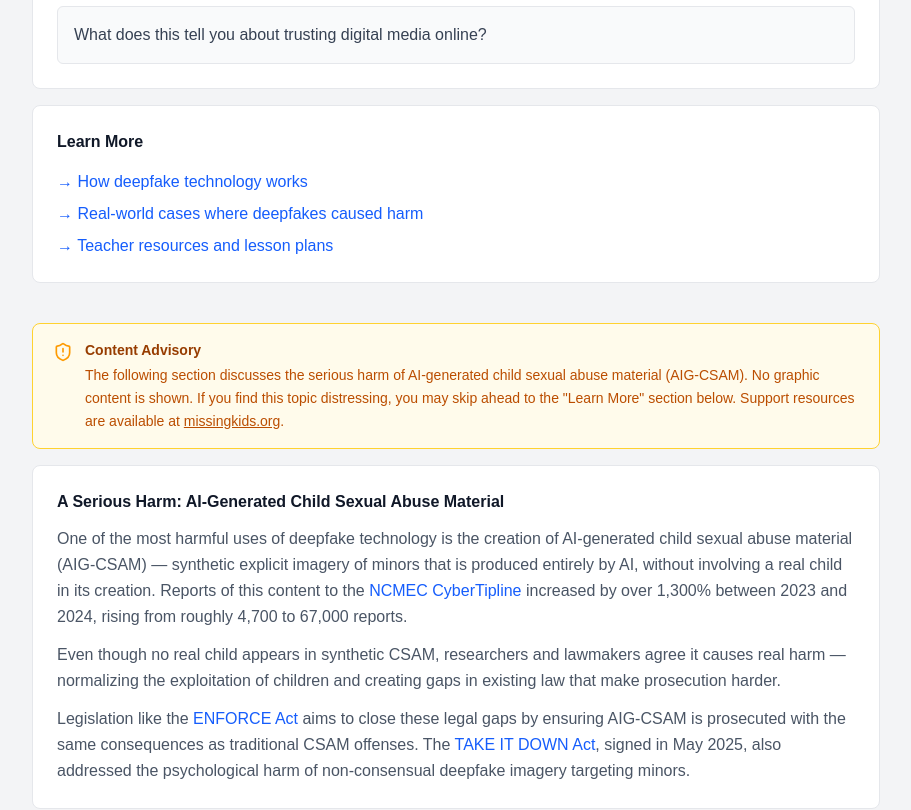
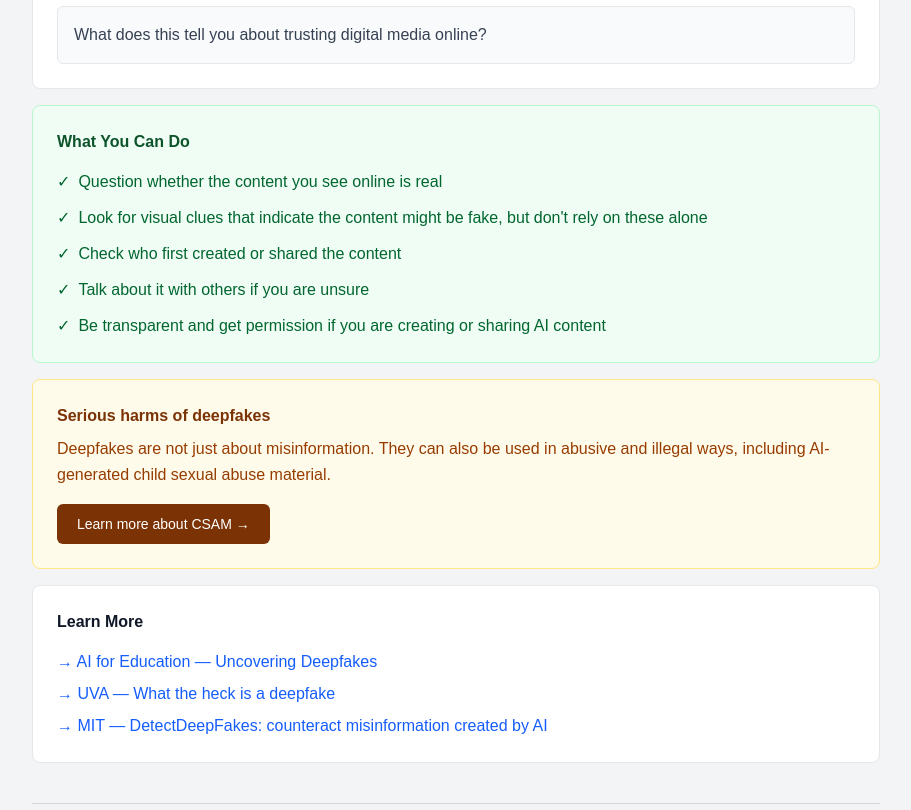
Before and after one commit to catebarry/ai-literacy-site, a Next.js app: page /modules/deepfakes in a window 1280 px wide. Shown: the part 1700-2510 px from the top of the page, without its empty margins (184-1095 px from the left). Built offline with nearby package versions, Linux system fonts and the light colour scheme.

Commit message:
updated deepfakes page to include deeper csam page

```diff
--- /dev/null
+++ b/app/modules/deepfakes/csam/page.tsx
@@ -0,0 +1,149 @@
+import Link from "next/link";
+import { ArrowLeft, ShieldAlertIcon } from "lucide-react";
+
+export default function DeepfakesCSAMPage() {
+  return (
+    <main className="min-h-screen bg-gray-100">
+      <div className="max-w-4xl mx-auto px-6 py-10">
+        {/* Back */}
+        <Link
+          href="/modules/deepfakes"
+          className="inline-flex items-center gap-1.5 text-base text-gray-500 hover:text-gray-800 mb-6 transition-colors"
+          aria-label="Back to Deepfakes Module"
+        >
+          <ArrowLeft size={20} /> Back to Deepfakes
+        </Link>
+
+        {/* Header */}
+        <h1 className="text-2xl font-bold text-gray-900 mb-4">
+          A Serious Harm: AI-Generated Child Sexual Abuse Material
+        </h1>
+
+        {/* Content Advisory */}
+        <div className="flex items-start gap-3 bg-amber-50 border border-amber-300 rounded-lg px-5 py-4 mb-4">
+          <ShieldAlertIcon size={22} className="text-amber-500 mt-0.5 shrink-0" />
+          <div>
+            <p className="text-sm font-semibold text-amber-800 mb-1">Content Advisory</p>
+            <p className="text-sm text-amber-700 leading-relaxed">
+              The following section discusses the serious harm of AI-generated child
+              sexual abuse material (AIG-CSAM). No graphic content is shown. If you find
+              this topic distressing, you may skip ahead to the &quot;Learn More&quot; section
+              below. Support resources are available at{" "}
+              <a
+                href="https://www.missingkids.org"
+                target="_blank"
+                rel="noopener noreferrer"
+                aria-label="Visit the National Center for Missing and Exploited Children website"
+                className="underline hover:text-amber-900"
+              >
+                missingkids.org
+              </a>
+              .
+            </p>
+          </div>
+        </div>
+
+        {/* AIG-CSAM Card */}
+        <div className="bg-white border border-gray-200 rounded-lg p-6 mb-4">
+          <p className="text-base text-gray-600 leading-relaxed mb-3">
+            One of the most harmful uses of deepfake technology is the creation of
+            AI-generated child sexual abuse material (AIG-CSAM) — synthetic explicit
+            imagery of minors that is produced entirely by AI, without involving a
+            real child in its creation. Reports of this content to the{" "}
+            <a
+              href="https://www.missingkids.org/gethelpnow/cybertipline/cybertiplinedata"
+              target="_blank"
+              rel="noopener noreferrer"
+              aria-label="View NCMEC CyberTipline data"
+              className="text-blue-600 hover:underline"
+            >
+              NCMEC CyberTipline
+            </a>{" "}
+            increased by over 1,300% between 2023 and 2024, rising from roughly 4,700
+            to 67,000 reports.
+          </p>
+          <p className="text-base text-gray-600 leading-relaxed mb-3">
+            Even though no real child appears in synthetic CSAM, researchers and
+            lawmakers agree it causes real harm — normalizing the exploitation of
+            children and creating gaps in existing law that make prosecution harder.
+          </p>
+          <p className="text-base text-gray-600 leading-relaxed">
+            Legislation like the{" "}
+            <a
+              href="https://www.congress.gov/bill/119th-congress/house-bill/4831/text"
+              target="_blank"
+              rel="noopener noreferrer"
+              aria-label="Read the ENFORCE Act bill text on congress.gov"
+              className="text-blue-600 hover:underline"
+            >
+              ENFORCE Act
+            </a>{" "}
+            aims to close these legal gaps by ensuring AIG-CSAM is prosecuted with
+            the same consequences as traditional CSAM offenses. The{" "}
+            <a
+              href="https://www.whitehouse.gov/briefings-statements/2025/05/first-lady-melania-trump-joins-president-trump-for-signing-of-the-take-it-down-act/"
+              target="_blank"
+              rel="noopener noreferrer"
+              aria-label="Read about the TAKE IT DOWN Act signing"
+              className="text-blue-600 hover:underline"
+            >
+              TAKE IT DOWN Act
+            </a>
+            , signed in May 2025, also addressed the psychological harm of
+            non-consensual deepfake imagery targeting minors.
+          </p>
+        </div>
+
+        {/* Learn More */}
+        <div className="bg-white border border-gray-200 rounded-lg p-6 mb-10">
+          <p className="text-base font-semibold text-gray-900 mb-4">Learn More</p>
+          <div className="space-y-2">
+            {[
+              {
+                label: "Real-world cases where deepfakes caused harm",
+                href: "https://pulitzercenter.org/resource/how-we-investigated-epidemic-ai-generated-child-sexual-abuse-material-internet",
+                ariaLabel: "Read the Pulitzer Center investigation into AIG-CSAM",
+              },
+              {
+                label: "How the ENFORCE Act addresses AIG-CSAM",
+                href: "https://www.thorn.org/blog/the-enforce-act-addressing-ai-generated-csam-offenses/",
+                ariaLabel: "Read Thorn's explainer on the ENFORCE Act",
+              },
+              {
+                label: "NCMEC CyberTipline reporting data",
+                href: "https://www.missingkids.org/gethelpnow/cybertipline/cybertiplinedata",
+                ariaLabel: "View NCMEC CyberTipline statistics",
+              },
+              {
+                label: "FTC inquiry into AI chatbots and child safety",
+                href: "https://www.ftc.gov/news-events/news/press-releases/2025/09/ftc-launches-inquiry-ai-chatbots-acting-companions",
+                ariaLabel: "Read the FTC press release on AI chatbot safety inquiry",
+              },
+            ].map((item) => (
+              <a
+                key={item.label}
+                href={item.href}
+                target="_blank"
+                rel="noopener noreferrer"
+                aria-label={item.ariaLabel}
+                className="flex items-center gap-1.5 text-base text-blue-600 hover:underline"
+              >
+                {"→ " + item.label}
+              </a>
+            ))}
+          </div>
+        </div>
+
+        {/* Footer Nav */}
+        <div className="border-t border-gray-300 pt-6">
+          <Link
+            href="/modules/deepfakes"
+            className="px-5 py-2.5 text-base font-medium border border-gray-400 text-gray-800 rounded-md bg-white hover:bg-gray-100 transition-colors"
+          >
+            Back to Deepfakes
+          </Link>
+        </div>
+      </div>
+    </main>
+  );
+}
--- a/app/modules/deepfakes/page.tsx
+++ b/app/modules/deepfakes/page.tsx
@@ -143,104 +143,57 @@ export default function DeepfakesModule() {
           </div>
         </div>
 
-        {/* Learn More */}
-        <div className="bg-white border border-gray-200 rounded-lg p-6 mb-10">
-          <p className="text-base font-semibold text-gray-900 mb-4">Learn More</p>
-          <div className="space-y-2">
-            {[
-              "How deepfake technology works",
-              "Real-world cases where deepfakes caused harm",
-              "Teacher resources and lesson plans",
-            ].map((item) => (
-              <a
-                key={item}
-                href="/"
-                className="flex items-center gap-1.5 text-base text-blue-600 hover:underline"
-              >
-                {"→ " + item}
-              </a>
-            ))}
-          </div>
+        {/* What You Can Do */}
+        <div className="bg-green-50 border border-green-200 rounded-lg p-6 mb-4">
+          <p className="text-base font-semibold text-green-900 mb-4">
+            What You Can Do
+          </p>
+
+          <ul className="space-y-3 text-base text-green-800">
+            <li className="flex items-start gap-2">
+              <span>✓</span>
+              <span>Question whether the content you see online is real</span>
+            </li>
+
+            <li className="flex items-start gap-2">
+              <span>✓</span>
+              <span>Look for visual clues that indicate the content might be fake, but don't rely on these alone</span>
+            </li>
+
+            <li className="flex items-start gap-2">
+              <span>✓</span>
+              <span>Check who first created or shared the content</span>
+            </li>
+
+            <li className="flex items-start gap-2">
+              <span>✓</span>
+              <span>Talk about it with others if you are unsure </span>
+            </li>
+
+            <li className="flex items-start gap-2">
+              <span>✓</span>
+              <span>Be transparent and get permission if you are creating or sharing AI content</span>
+            </li>
+
+          </ul>
         </div>
 
         {/* ── AIG-CSAM Subsection ── */}
+        <div className="bg-amber-50 border border-amber-200 rounded-lg p-6 mb-4">
+          <p className="text-base font-semibold text-amber-900 mb-2">
+            Serious harms of deepfakes
+          </p>
+          <p className="text-base text-amber-800 leading-relaxed mb-4">
+            Deepfakes are not just about misinformation. They can also be used in abusive and illegal ways,
+            including AI-generated child sexual abuse material.
+          </p>
 
-        {/* Content Advisory */}
-        <div className="flex items-start gap-3 bg-amber-50 border border-amber-300 rounded-lg px-5 py-4 mb-4">
-          <ShieldAlertIcon size={20} className="text-amber-500 mt-0.5 shrink-0" />
-          <div>
-            <p className="text-sm font-semibold text-amber-800 mb-1">Content Advisory</p>
-            <p className="text-sm text-amber-700 leading-relaxed">
-              The following section discusses the serious harm of AI-generated child
-              sexual abuse material (AIG-CSAM). No graphic content is shown. If you find
-              this topic distressing, you may skip ahead to the &quot;Learn More&quot; section
-              below. Support resources are available at{" "}
-              <a
-                href="https://www.missingkids.org"
-                target="_blank"
-                rel="noopener noreferrer"
-                aria-label="Visit the National Center for Missing and Exploited Children website"
-                className="underline hover:text-amber-900"
-              >
-                missingkids.org
-              </a>
-              .
-            </p>
-          </div>
-        </div>
-
-        {/* AIG-CSAM Card */}
-        <div className="bg-white border border-gray-200 rounded-lg p-6 mb-4">
-          <p className="text-base font-semibold text-gray-900 mb-3">
-            A Serious Harm: AI-Generated Child Sexual Abuse Material
-          </p>
-          <p className="text-base text-gray-600 leading-relaxed mb-3">
-            One of the most harmful uses of deepfake technology is the creation of
-            AI-generated child sexual abuse material (AIG-CSAM) — synthetic explicit
-            imagery of minors that is produced entirely by AI, without involving a
-            real child in its creation. Reports of this content to the{" "}
-            <a
-              href="https://www.missingkids.org/gethelpnow/cybertipline/cybertiplinedata"
-              target="_blank"
-              rel="noopener noreferrer"
-              aria-label="View NCMEC CyberTipline data"
-              className="text-blue-600 hover:underline"
-            >
-              NCMEC CyberTipline
-            </a>{" "}
-            increased by over 1,300% between 2023 and 2024, rising from roughly 4,700
-            to 67,000 reports.
-          </p>
-          <p className="text-base text-gray-600 leading-relaxed mb-3">
-            Even though no real child appears in synthetic CSAM, researchers and
-            lawmakers agree it causes real harm — normalizing the exploitation of
-            children and creating gaps in existing law that make prosecution harder.
-          </p>
-          <p className="text-base text-gray-600 leading-relaxed">
-            Legislation like the{" "}
-            <a
-              href="https://www.congress.gov/bill/119th-congress/house-bill/4831/text"
-              target="_blank"
-              rel="noopener noreferrer"
-              aria-label="Read the ENFORCE Act bill text on congress.gov"
-              className="text-blue-600 hover:underline"
-            >
-              ENFORCE Act
-            </a>{" "}
-            aims to close these legal gaps by ensuring AIG-CSAM is prosecuted with
-            the same consequences as traditional CSAM offenses. The{" "}
-            <a
-              href="https://www.whitehouse.gov/briefings-statements/2025/05/first-lady-melania-trump-joins-president-trump-for-signing-of-the-take-it-down-act/"
-              target="_blank"
-              rel="noopener noreferrer"
-              aria-label="Read about the TAKE IT DOWN Act signing"
-              className="text-blue-600 hover:underline"
-            >
-              TAKE IT DOWN Act
-            </a>
-            , signed in May 2025, also addressed the psychological harm of
-            non-consensual deepfake imagery targeting minors.
-          </p>
+          <Link
+            href="/modules/deepfakes/csam"
+            className="inline-flex items-center gap-2 px-5 py-2.5 text-sm font-medium rounded-md bg-amber-900 text-white hover:bg-amber-800 transition-colors"
+          >
+            Learn more about CSAM →
+          </Link>
         </div>
 
         {/* Learn More */}
@@ -249,29 +202,19 @@ export default function DeepfakesModule() {
           <div className="space-y-2">
             {[
               {
-                label: "How deepfake technology works",
-                href: "https://www.ibm.com/think/topics/open-source-ai",
+                label: "AI for Education — Uncovering Deepfakes",
+                href: "https://www.aiforeducation.io/ai-resources/uncovering-deepfakes",
                 ariaLabel: "Learn how deepfake and open-source AI technology works",
               },
               {
-                label: "Real-world cases where deepfakes caused harm",
-                href: "https://pulitzercenter.org/resource/how-we-investigated-epidemic-ai-generated-child-sexual-abuse-material-internet",
-                ariaLabel: "Read the Pulitzer Center investigation into AIG-CSAM",
+                label: "UVA — What the heck is a deepfake",
+                href: "https://security.virginia.edu/deepfakes",
+                ariaLabel: "Learn how deepfake and open-source AI technology works",
               },
               {
-                label: "How the ENFORCE Act addresses AIG-CSAM",
-                href: "https://www.thorn.org/blog/the-enforce-act-addressing-ai-generated-csam-offenses/",
-                ariaLabel: "Read Thorn's explainer on the ENFORCE Act",
-              },
-              {
-                label: "NCMEC CyberTipline reporting data",
-                href: "https://www.missingkids.org/gethelpnow/cybertipline/cybertiplinedata",
-                ariaLabel: "View NCMEC CyberTipline statistics",
-              },
-              {
-                label: "FTC inquiry into AI chatbots and child safety",
-                href: "https://www.ftc.gov/news-events/news/press-releases/2025/09/ftc-launches-inquiry-ai-chatbots-acting-companions",
-                ariaLabel: "Read the FTC press release on AI chatbot safety inquiry",
+                label: "MIT — DetectDeepFakes: counteract misinformation created by AI",
+                href: "https://www.media.mit.edu/projects/detect-fakes/overview/",
+                ariaLabel: "Learn how deepfake and open-source AI technology works",
               },
             ].map((item) => (
               <a
@@ -288,7 +231,6 @@ export default function DeepfakesModule() {
           </div>
         </div>
 
-
         {/* Footer Nav */}
         <div className="border-t border-gray-300 pt-6 flex items-center justify-between">
           <Link
--- a/app/modules/privacy/page.tsx
+++ b/app/modules/privacy/page.tsx
@@ -647,7 +647,7 @@ export default function PrivacyModule() {
 
         {/* Reflection */}
         <div className="bg-white border border-gray-200 rounded-lg p-6 mb-4">
-          <p className="text-lg font-semibold text-gray-900 mb-2">Reflect</p>
+          <p className="text-lg font-semibold text-gray-900 mb-2">Questions to Consider</p>
           <div className="space-y-3">
             {[
               "Did seeing the possible route of a prompt change how you think about using AI tools?",
```
